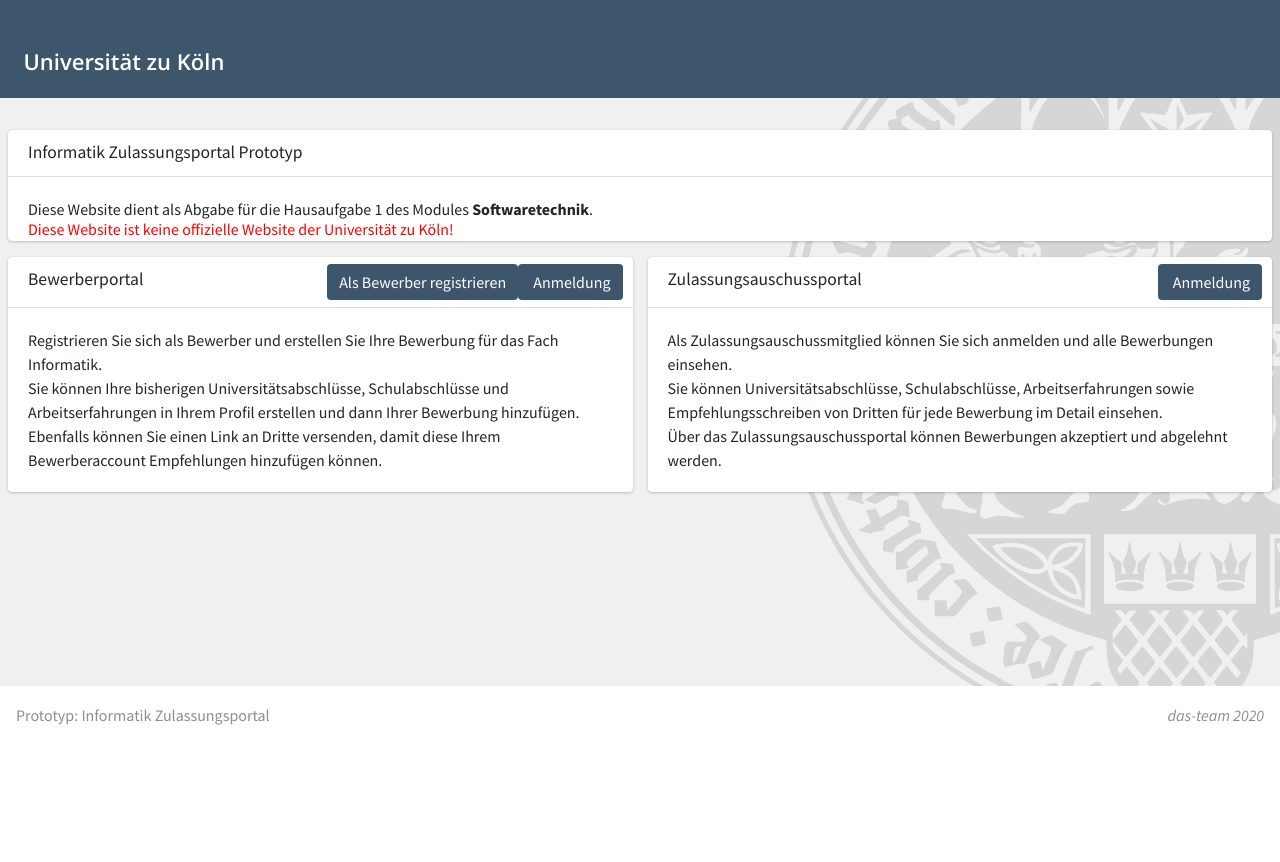
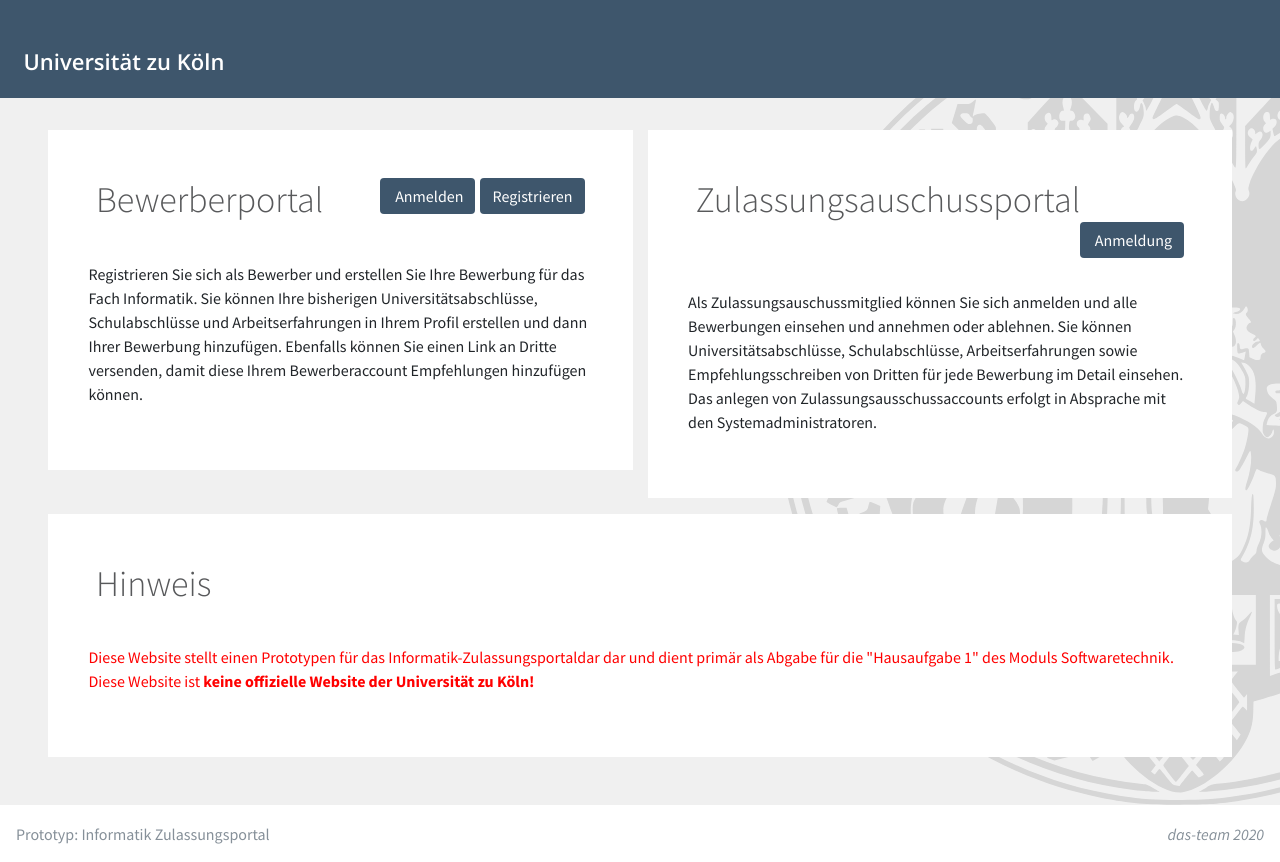
Before and after one commit to LHumpe/Assignment_Zulassungsystem, a Django app: page / in a window 1280 px wide. Shown: the part 57-919 px from the top of the page. Before the commit the page ends 782 px from the top, so only its background shows below. Run offline with Django 3.2, Linux system fonts and the light colour scheme; some libraries are stand-ins or nearby versions.

Commit message:
visual update landing page

```diff
--- a/templates/index.html
+++ b/templates/index.html
@@ -75,106 +75,124 @@
         <!-- /.content-header -->
 
         <!-- Main content -->
-        <div class="content custom-content-center">
+        <div class="content custom-content">
             <div class="container-fluid-center">
 
-                <div class="card">
-                    <div class="card-header ui-sortable-handle" style="cursor: move;">
-                        <h3 class="card-title">
-                            Informatik Zulassungsportal Prototyp
-                        </h3>
-                        <div class="card-tools">
 
-                        </div>
-                    </div><!-- /.card-header -->
-                    <div class="card-body">
-                        <div class="tab-content p-0">
-                            Diese Website dient als Abgabe für die Hausaufgabe 1 des Modules <b>Softwaretechnik</b>.
-                            <p class="float-left " style="position: absolute;
-	                bottom: 0; margin-bottom:0; color: red ">
-
-                                Diese Website ist keine offizielle Website der Universität zu Köln!
-                            </p>
-                        </div>
-                    </div><!-- /.card-body -->
-                </div>
                 <div class="row">
 
+                    <div class="col-6">
+                        <!-- Main content -->
+                        <div class="callout custom-card p-3 mb-3">
+                            <!-- title row -->
+                            <div class="row">
+                                <div class="col-12">
+                                    <h4 class="ilias-header">
+                                        Bewerberportal
+                                        <button onclick="javascript:location.href='{% url 'bewerber_signup' %}'"
+                                                type="button"
+                                                class="btn btn-m  btn-primary  custom-btn-primary float-right  "
+                                                style="margin-left: 5px !important;"
+                                        >
 
-                    <div class="col">
-                        <div class="card">
-                            <div class="card-header ui-sortable-handle" style="cursor: move;">
-                                <h3 class="card-title">
-                                    Bewerberportal
-                                </h3>
-                                <div class="card-tools">
-                                    <ul class="nav nav-pills ml-auto">
-                                        <li class="nav-item">
-                                            <button onclick="javascript:location.href='{% url 'bewerber_signup' %}'"
-                                                    type="button"
-                                                    class="btn btn-m  btn-primary  custom-btn-primary float-right  ">
-                                                Als
-                                                Bewerber registrieren
-                                            </button>
-                                        </li>
-                                        <li class="nav-item">
-                                            <button onclick="javascript:location.href='{% url 'login' %}'" type="button"
-                                                    class="btn btn-m btn-primary  custom-btn-primary float-right  "><i
-                                                    class="fas sign-up-alt"></i>
-                                                Anmeldung
-                                            </button>
-                                        </li>
-                                    </ul>
+                                            Registrieren
+                                        </button>
+
+                                        <button onclick="javascript:location.href='{% url 'login' %}'" type="button"
+                                                class="btn btn-m btn-primary  custom-btn-primary float-right  "><i
+                                                class="fas sign-up-alt"></i>
+                                            Anmelden
+                                        </button>
+
+
+                                    </h4>
                                 </div>
-                            </div><!-- /.card-header -->
-                            <div class="card-body">
-                                <div class="tab-content p-0">
+                                <!-- /.col -->
+                            </div>
+                            <!-- info row -->
+                            <div class="row invoice-info custom-invoice-info"
+                                 style="margin-top: 10px; margin-bottom: 10px; ">
+                                <!-- /.col -->
+                                <p>
                                     Registrieren Sie sich als Bewerber und erstellen Sie Ihre Bewerbung für das Fach
                                     Informatik.
-                                    <br> Sie können Ihre bisherigen Universitätsabschlüsse, Schulabschlüsse und
+                                    Sie können Ihre bisherigen Universitätsabschlüsse, Schulabschlüsse und
                                     Arbeitserfahrungen in Ihrem Profil erstellen und dann Ihrer Bewerbung hinzufügen.
-                                    <br> Ebenfalls können Sie einen Link an Dritte versenden, damit diese Ihrem
+                                    Ebenfalls können Sie einen Link an Dritte versenden, damit diese Ihrem
                                     Bewerberaccount Empfehlungen hinzufügen können.
-
-                                </div>
-
-                            </div><!-- /.card-body -->
+                                </p>
+                            </div>
+                            <!-- /.row -->
                         </div>
                     </div>
-                    <div class="col">
-                        <div class="card">
-                            <div class="card-header ui-sortable-handle" style="cursor: move;">
-                                <h3 class="card-title">
-                                    Zulassungsauschussportal
-                                </h3>
-                                <div class="card-tools">
-                                    <ul class="nav nav-pills ml-auto">
-                                        <li class="nav-item">
-                                        <li class="nav-item">
-                                            <button onclick="javascript:location.href='{% url 'login' %}'" type="button"
-                                                    class="btn btn-m btn-primary  custom-btn-primary float-right  "><i
-                                                    class="fas sign-up-alt"></i>
-                                                Anmeldung
-                                            </button>
-                                        </li>
-                                        </li>
 
-                                    </ul>
+                    <div class="col-6">
+                        <!-- Main content -->
+                        <div class="callout custom-card p-3 mb-3">
+                            <!-- title row -->
+                            <div class="row">
+                                <div class="col-12">
+                                    <h4 class="ilias-header">
+                                        Zulassungsauschussportal
+                                        <button onclick="javascript:location.href='{% url 'login' %}'" type="button"
+                                                class="btn btn-m btn-primary  custom-btn-primary float-right  "><i
+                                                class="fas sign-up-alt"></i>
+                                            Anmeldung
+                                        </button>
+                                    </h4>
                                 </div>
-                            </div><!-- /.card-header -->
-                            <div class="card-body">
-                                <div class="tab-content p-0">
+                                <!-- /.col -->
+                            </div>
+                            <!-- info row -->
+                            <div class="row invoice-info custom-invoice-info"
+                                 style="margin-top: 10px; margin-bottom: 10px; ">
+                                <!-- /.col -->
+                                <p>
                                     Als Zulassungsauschussmitglied können Sie sich anmelden und alle Bewerbungen
-                                    einsehen.
-                                    <br> Sie können Universitätsabschlüsse, Schulabschlüsse, Arbeitserfahrungen sowie
-                                    Empfehlungsschreiben von Dritten für jede Bewerbung im Detail einsehen.
-                                    <br>Über das Zulassungsauschussportal können Bewerbungen akzeptiert und abgelehnt werden.
-                                    <br>
-                                </div>
-                            </div><!-- /.card-body -->
+                                    einsehen und annehmen oder ablehnen.
+                                    Sie können Universitätsabschlüsse, Schulabschlüsse, Arbeitserfahrungen sowie
+                                    Empfehlungsschreiben von Dritten für jede Bewerbung im Detail einsehen. Das anlegen
+                                    von Zulassungsausschussaccounts erfolgt in Absprache mit den
+                                    Systemadministratoren.
+
+
+                                </p>
+                            </div>
+                            <!-- /.row -->
                         </div>
                     </div>
                 </div>
+
+                <div class="row">
+
+                    <div class="col-12">
+                        <!-- Main content -->
+                        <div class="callout custom-card p-3 mb-3">
+                            <!-- title row -->
+                            <div class="row">
+                                <div class="col-12">
+                                    <h4 class="ilias-header">
+                                        Hinweis
+                                    </h4>
+                                </div>
+                                <!-- /.col -->
+                            </div>
+                            <!-- info row -->
+                            <div class="row invoice-info custom-invoice-info"
+                                 style="margin-top: 10px; margin-bottom: 10px; color:red; ">
+                                <!-- /.col -->
+                                <p>
+                                    Diese Website stellt einen Prototypen für das Informatik-Zulassungsportaldar dar und
+                                    dient primär als Abgabe für die "Hausaufgabe 1" des Moduls Softwaretechnik.<br>
+                                    Diese Website ist <b>keine offizielle Website der Universität zu Köln!</b>
+                                </p>
+                            </div>
+                            <!-- /.row -->
+                        </div>
+                    </div>
+                </div>
+
+
             </div>
         </div>
         <!-- /.content -->
```
Also changed, not shown: templates/admissionspace/applications/applicant_index.html (+41 -39 lines).
